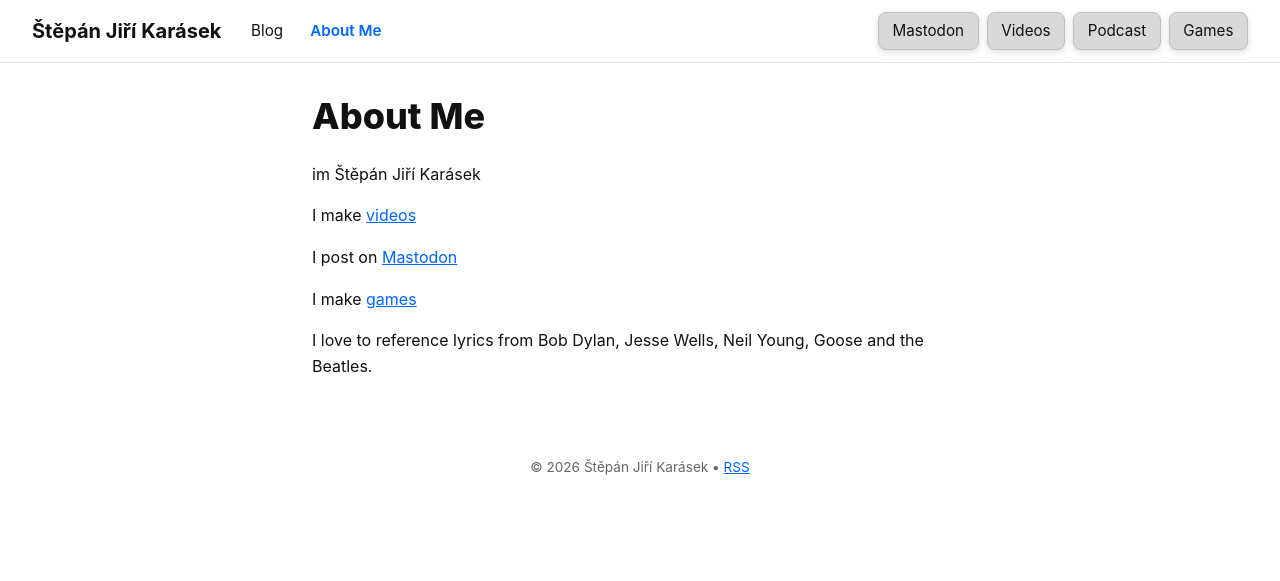
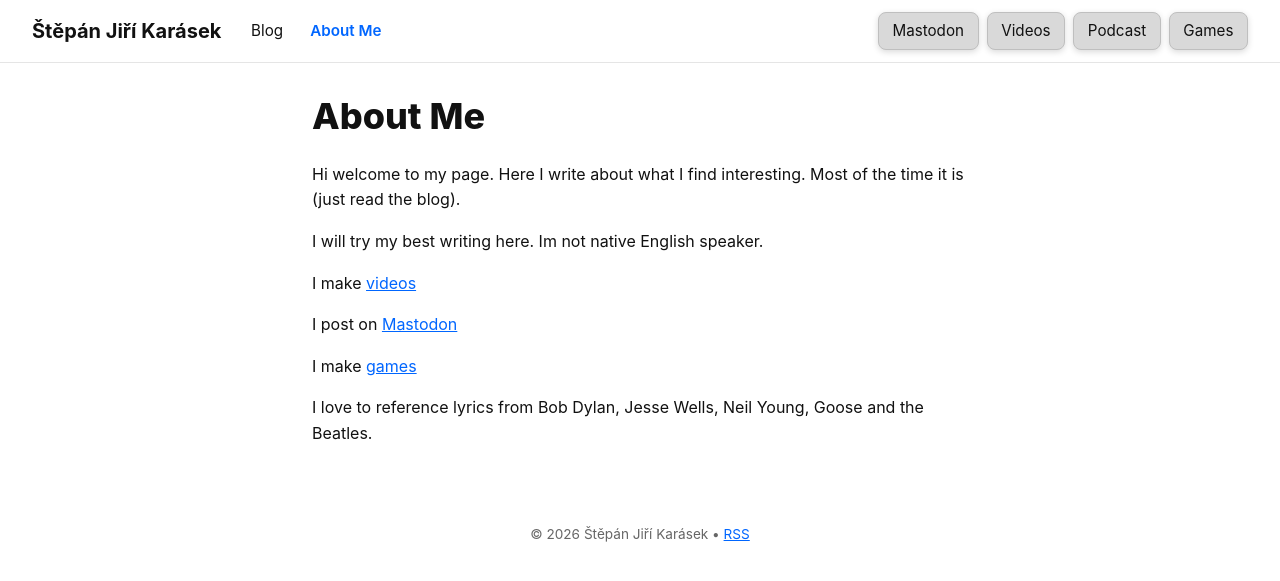
Before and after one commit to StepanJiri/stepankarasek.github.io, a Jekyll site: the page built from about.md, in a window 1280 px wide. Shown: the top 581 px of the page. Built offline with Jekyll 4.4.1, drawn with Linux system fonts in a browser that asks for light colours.

Commit message:
Revise 'About Me' section and add links
Updated introduction and added links to videos and Mastodon.

```diff
--- a/about.md
+++ b/about.md
@@ -6,7 +6,9 @@ permalink: /about/
 
 # About Me
 
-im Štěpán Jiří Karásek
+Hi welcome to my page. Here I write about what I find interesting. Most of the time it is (just read the blog).
+
+I will try my best writing here. Im not native English speaker.
 
 I make [videos](https://www.youtube.com/channel/UCNr3EHRzIhJ2l8KLF9SlgFw)
 
```
